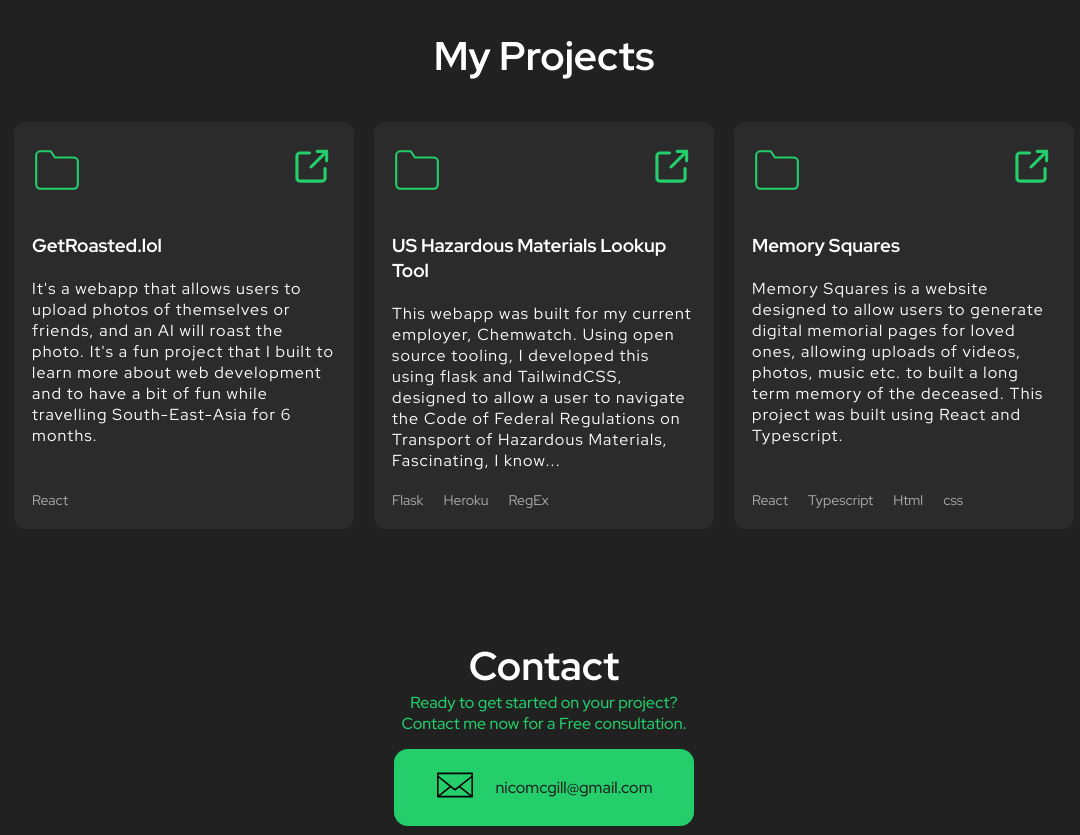
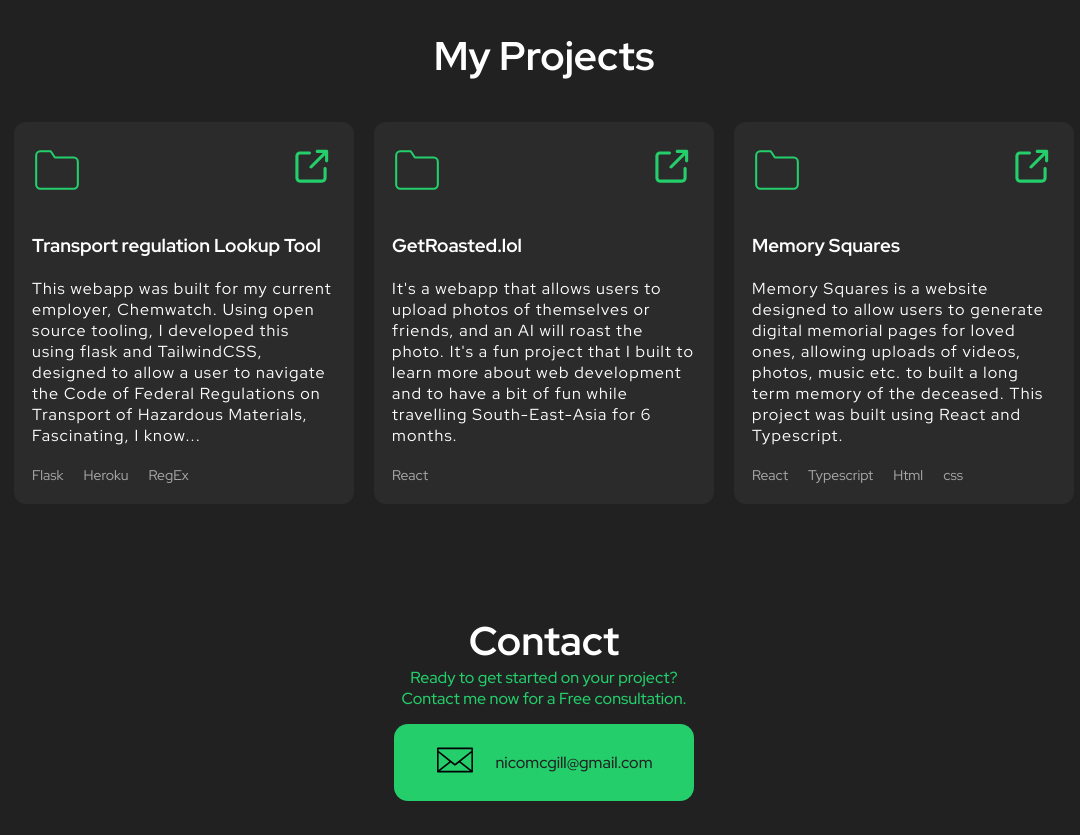
Before and after one commit to Lazysusan01/Personal_website, a React (Create React App) app: page / in a window 1280 px wide. Shown: the part 1300-2135 px from the top of the page, without its empty margins (96-1176 px from the left). Built offline with nearby package versions, Linux system fonts and the light colour scheme.

Commit message:
convert name to svg for filling animation (to do)

```diff
--- a/src/components/Hero/Hero.tsx
+++ b/src/components/Hero/Hero.tsx
@@ -7,6 +7,7 @@ import linkedin from '../../assets/linkedin.svg'
 import githubIcon from '../../assets/github.svg'
 import whatsapp from '../../assets/whatsapp.svg'
 import Hello from '../../assets/Hello.gif'
+import name from '../../assets/name.svg'
 export function Hero() {
   return (
     <Container id="home">
@@ -15,7 +16,7 @@ export function Hero() {
           <p>Hello <img src={Hello} alt="Hello" width="20px"/>, I'm</p>
         </ScrollAnimation>
         <ScrollAnimation animateIn="fadeInUp" delay={0.2 * 1000}>
-          <h1>Nico McGill</h1>
+        <img src={name} alt="Name SVG" className="svg-icon"/>
         </ScrollAnimation>
         <ScrollAnimation animateIn="fadeInUp" delay={0.4 * 1000}>
           <h3>Full Stack Developer</h3>
--- a/src/components/Hero/styles.ts
+++ b/src/components/Hero/styles.ts
@@ -39,7 +39,6 @@ export const Container = styled.section`
     }
   }
 
-
   .button{
     margin-top: 5rem;
     padding: 1.4rem 6rem;
@@ -48,6 +47,20 @@ export const Container = styled.section`
   .hero-image{
     img{
       max-width: 500px;
+    }
+  }
+
+  .svg-icon path {
+    stroke: #FFFFFF;
+    stroke-width: 1;
+    stroke-dasharray: 1000;  // Length of the path
+    stroke-dashoffset: 1000;  // Initially equal to the path length
+    animation: draw 5s forwards;  // Adjust the timing as needed
+  }
+
+  @keyframes draw {
+    to {
+      stroke-dashoffset: 0;
     }
   }
 
--- a/src/components/Project/Project.tsx
+++ b/src/components/Project/Project.tsx
@@ -10,7 +10,32 @@ export function Project() {
     <Container id="project">
       <h2>My Projects</h2>
       <div className="projects">
-      <ScrollAnimation animateIn="flipInX">
+        <ScrollAnimation animateIn="flipInY">
+          <div className="project">
+            <header>
+              <svg width="50" xmlns="http://www.w3.org/2000/svg" role="img" viewBox="0 0 24 24" fill="none" stroke="#23ce6b " stroke-width="1" stroke-linecap="round" stroke-linejoin="round" ><title>Folder</title><path d="M22 19a2 2 0 0 1-2 2H4a2 2 0 0 1-2-2V5a2 2 0 0 1 2-2h5l2 3h9a2 2 0 0 1 2 2z"></path></svg>
+              <div className="project-links">
+                <a href="https://github.com/Lazysusan01/usdot-phmsa-hazmat-parser" target="_blank" rel="noreferrer">
+                  <img src={externalLink} alt="Visit site" />
+                </a>
+              </div>
+            </header>
+            <div className="body">
+              <h3>Transport regulation Lookup Tool</h3>
+              <p>
+              This webapp was built for my current employer, Chemwatch. Using open source tooling, I developed this using flask and TailwindCSS, designed to allow a user to navigate the Code of Federal Regulations on Transport of Hazardous Materials, Fascinating, I know...
+              </p>
+            </div>
+            <footer>
+              <ul className="tech-list">
+                <li>Flask</li>
+                <li>Heroku</li>
+                <li>RegEx</li>
+              </ul>
+            </footer>
+          </div>
+        </ScrollAnimation>
+        <ScrollAnimation animateIn="flipInY" delay={500}>
           <div className="project">
             <header>
               <svg width="50" xmlns="http://www.w3.org/2000/svg" role="img" viewBox="0 0 24 24" fill="none" stroke="#23ce6b " stroke-width="1" stroke-linecap="round" stroke-linejoin="round" ><title>Folder</title><path d="M22 19a2 2 0 0 1-2 2H4a2 2 0 0 1-2-2V5a2 2 0 0 1 2-2h5l2 3h9a2 2 0 0 1 2 2z"></path></svg>
@@ -33,32 +58,7 @@ export function Project() {
             </footer>
           </div>
         </ScrollAnimation>
-        <ScrollAnimation animateIn="flipInX">
-          <div className="project">
-            <header>
-              <svg width="50" xmlns="http://www.w3.org/2000/svg" role="img" viewBox="0 0 24 24" fill="none" stroke="#23ce6b " stroke-width="1" stroke-linecap="round" stroke-linejoin="round" ><title>Folder</title><path d="M22 19a2 2 0 0 1-2 2H4a2 2 0 0 1-2-2V5a2 2 0 0 1 2-2h5l2 3h9a2 2 0 0 1 2 2z"></path></svg>
-              <div className="project-links">
-                <a href="https://github.com/Lazysusan01/usdot-phmsa-hazmat-parser" target="_blank" rel="noreferrer">
-                  <img src={externalLink} alt="Visit site" />
-                </a>
-              </div>
-            </header>
-            <div className="body">
-              <h3>US Hazardous Materials Lookup Tool</h3>
-              <p>
-              This webapp was built for my current employer, Chemwatch. Using open source tooling, I developed this using flask and TailwindCSS, designed to allow a user to navigate the Code of Federal Regulations on Transport of Hazardous Materials, Fascinating, I know...
-              </p>
-            </div>
-            <footer>
-              <ul className="tech-list">
-                <li>Flask</li>
-                <li>Heroku</li>
-                <li>RegEx</li>
-              </ul>
-            </footer>
-          </div>
-        </ScrollAnimation>
-        <ScrollAnimation animateIn="flipInX">
+        <ScrollAnimation animateIn="flipInY" delay={1000}>
           <div className="project">
             <header>
               <svg width="50" xmlns="http://www.w3.org/2000/svg" role="img" viewBox="0 0 24 24" fill="none" stroke="#23ce6b " stroke-width="1" stroke-linecap="round" stroke-linejoin="round" ><title>Folder</title><path d="M22 19a2 2 0 0 1-2 2H4a2 2 0 0 1-2-2V5a2 2 0 0 1 2-2h5l2 3h9a2 2 0 0 1 2 2z"></path></svg>
--- a/src/styles/global.ts
+++ b/src/styles/global.ts
@@ -19,6 +19,11 @@ export const GlobalStyle = createGlobalStyle`
       .logo{
         color: var(--black);
       }
+
+      .svg-icon {
+        filter: invert(100%); /* Inverts white to black */
+      }
+
 
       header.header-fixed{
         transition: 0.5s;
@@ -115,4 +120,9 @@ export const GlobalStyle = createGlobalStyle`
     //   color: var(--green);
     // }
   }
+  .svg-icon {
+    fill: #fff;  /* White fill */
+    stroke: #fff;  /* White stroke */
+  }
+
 `
```
Also changed, not shown: src/assets/name.svg (added).
